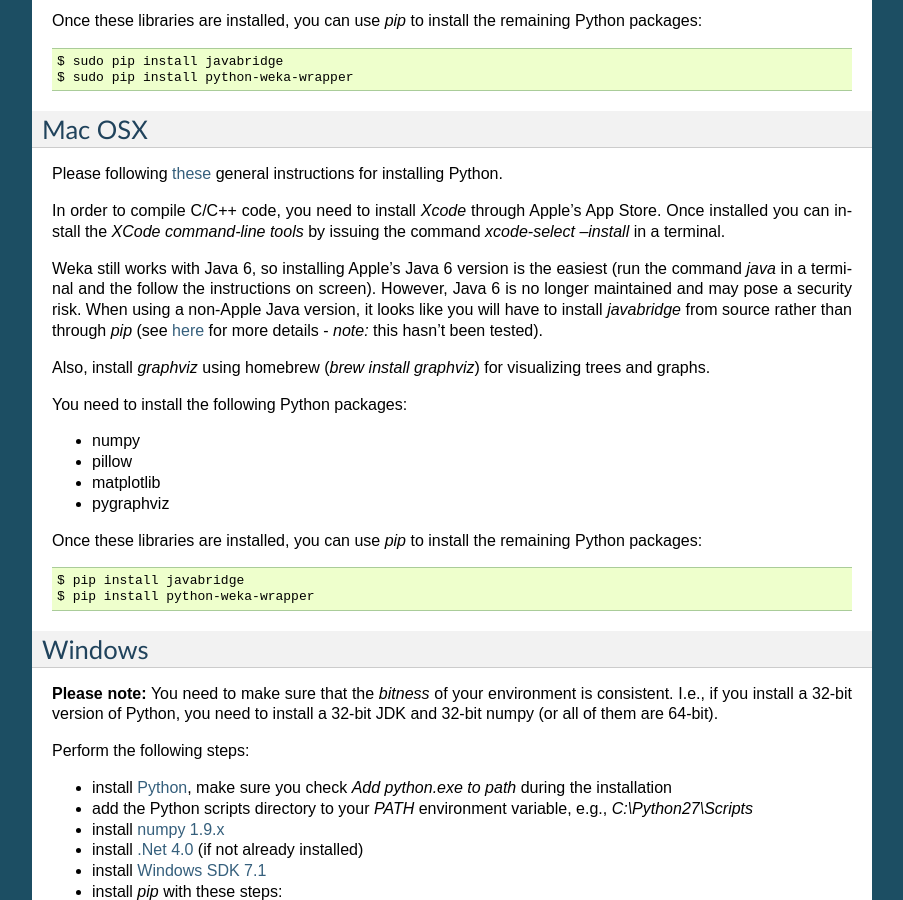
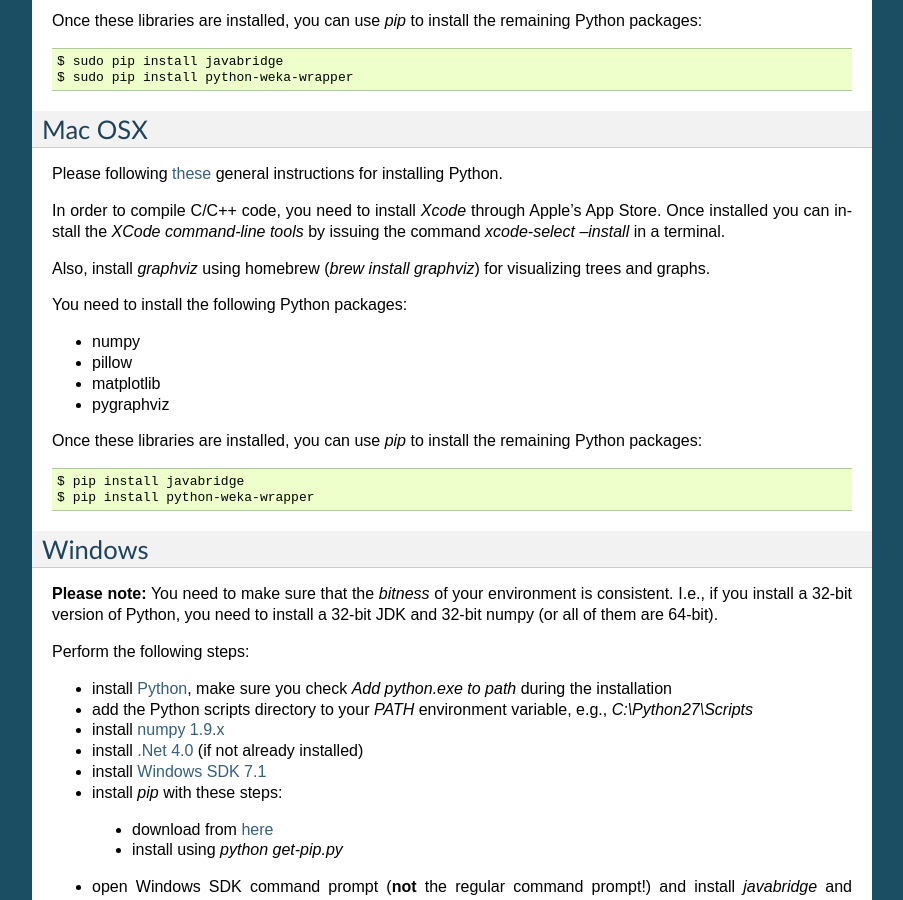
Before and after one commit to fracpete/python-weka-wrapper, a Sphinx documentation site: the page built from doc/source/install.rst, in a window 1280 px wide and 900 px high, scrolled down 1321 px. Shown: the whole window, without its empty margins (198-1101 px from the left). Built offline with Sphinx 7.4.7, drawn with Linux system fonts in a browser that asks for light colours.

Commit message:
removed Java installation instructions

```diff
--- a/doc/source/install.rst
+++ b/doc/source/install.rst
@@ -96,8 +96,6 @@
 
 In order to compile C/C++ code, you need to install *Xcode* through Apple's App Store. Once installed you can install the *XCode command-line tools* by issuing the command `xcode-select --install` in a terminal.
 
-Weka still works with Java 6, so installing Apple's Java 6 version is the easiest (run the command `java` in a terminal and the follow the instructions on screen). However, Java 6 is no longer maintained and may pose a security risk. When using a non-Apple Java version, it looks like you will have to install *javabridge* from source rather than through `pip` (see `here <https://github.com/CellProfiler/python-javabridge/issues/25>`_ for more details - *note:* this hasn't been tested).
-
 Also, install *graphviz* using homebrew (`brew install graphviz`) for visualizing trees and graphs.
 
 You need to install the following Python packages:
```
